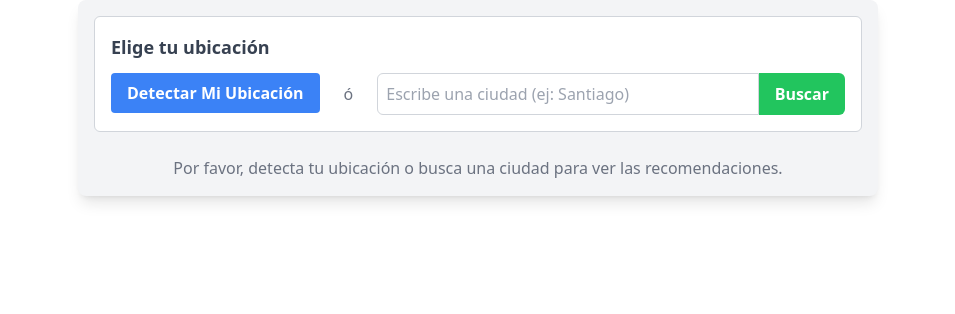
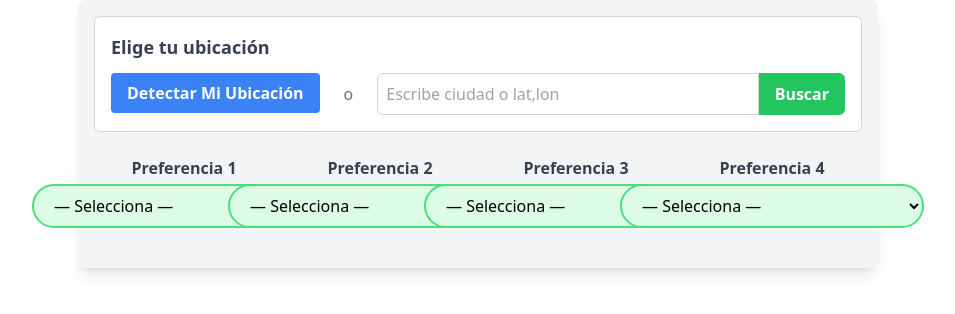
Before and after one commit to sebargith/Proyecto_IS2, a React (Vite) app: page / in a window 1280 px wide. Shown: the top 314 px of the page, without its empty margins (162-1117 px from the left). Built offline with nearby package versions, Linux system fonts and the light colour scheme.

Commit message:
Listas desplegables -Versión inicial
Se agrega un nuevo componente para mostrar las preferencias como listas desplegables

```diff
--- a/src/App.tsx
+++ b/src/App.tsx
@@ -1,100 +1,115 @@
-// App.tsx
 import React, { useState, useCallback } from 'react';
 import profiles, { Profile } from './profiles';
 import Recomendacion from './recomendations';
 
+import ProfileSelect from './components/ProfileSelect';
 import { useWeather } from './hooks/useWeather';
 import WeatherWidget from './components/WeatherWidget';
 
+// Etiquetas de listas despleglables
+const LABELS = ['Preferencia 1', 'Preferencia 2', 'Preferencia 3', 'Preferencia 4'];
+
 const App: React.FC = () => {
-  const [selectedProfiles, setSelectedProfiles] = useState<Profile[]>([]);
+  // Estado de ubicación
   const [locationQuery, setLocationQuery] = useState<string | null>(null);
-  const [manualLocationInput, setManualLocationInput] = useState<string>('');
+  const [manualInput, setManualInput] = useState('');
   const [geoError, setGeoError] = useState<string | null>(null);
-  const [isDetectingLocation, setIsDetectingLocation] = useState<boolean>(false);
+  const [detecting, setDetecting] = useState(false);
 
-  const { condiciones, isLoading: isLoadingWeather, error: weatherError } = useWeather(locationQuery);
+  // hook del clima
+  const { condiciones, isLoading: loadingWeather, error: weatherError } =
+    useWeather(locationQuery);
 
-  const handleProfileToggle = (profile: Profile) => {
-    setSelectedProfiles(prev =>
-      prev.includes(profile)
-        ? prev.filter(p => p.id !== profile.id)
-        : [...prev, profile]
+  // Estado de perfiles
+  const [slots, setSlots] = useState<string[]>(['', '', '', '']);
+
+  const handleSlotChange = (index: number, newId: string) =>
+    setSlots(prev => {
+      const next = [...prev];
+      next[index] = newId;
+      return next;
+    });
+
+  // Perfiles únicos seleccionados
+  const perfilesElegidos: Profile[] = Array.from(
+    new Set(
+      slots
+        .filter(Boolean) // quita strings vacíos
+        .map(id => profiles.find(p => p.id.toString() === id)!)
+    )
   );
-  };
 
+  // Geolocalización
   const handleDetectLocation = useCallback(() => {
     if (!navigator.geolocation) {
       setGeoError('Tu navegador no soporta geolocalización.');
       return;
     }
 
-    setIsDetectingLocation(true);
+    setDetecting(true);
     setGeoError(null);
     setLocationQuery(null);
 
     navigator.geolocation.getCurrentPosition(
-      (position) => {
-        const { latitude, longitude } = position.coords;
+      ({ coords: { latitude, longitude } }) => {
         setLocationQuery(`${latitude},${longitude}`);
-        setIsDetectingLocation(false);
+        setDetecting(false);
       },
-      (error) => {
-        console.error("Error de Geolocalización:", error);
-        let message = 'No se pudo obtener la ubicación.';
+      error => {
+        let msg = 'No se pudo obtener la ubicación.';
         switch (error.code) {
           case error.PERMISSION_DENIED:
-            message = "Permiso de ubicación denegado.";
+            msg = 'Permiso de ubicación denegado.';
             break;
           case error.POSITION_UNAVAILABLE:
-            message = "Información de ubicación no disponible.";
+            msg = 'Posición no disponible.';
             break;
           case error.TIMEOUT:
-            message = "Se agotó el tiempo de espera para obtener la ubicación.";
+            msg = 'Se agotó el tiempo de espera.';
             break;
         }
-        setGeoError(message);
-        setIsDetectingLocation(false);
+        setGeoError(msg);
+        setDetecting(false);
       }
     );
   }, []);
 
-  const handleManualLocationChange = (event: React.ChangeEvent<HTMLInputElement>) => {
-    setManualLocationInput(event.target.value);
-  };
-
-  const handleManualLocationSubmit = (event: React.FormEvent<HTMLFormElement>) => {
-    event.preventDefault();
-    if (manualLocationInput.trim()) {
-      setLocationQuery(manualLocationInput.trim());
+  // Poner localización manualmente
+  const handleSubmitCity = (e: React.FormEvent<HTMLFormElement>) => {
+    e.preventDefault();
+    if (manualInput.trim()) {
+      setLocationQuery(manualInput.trim());
       setGeoError(null);
     }
   };
 
   return (
     <>
+      {/* Widget de clima*/}
       {condiciones && <WeatherWidget condiciones={condiciones} />}
 
       <div className="w-[800px] mx-auto p-4 bg-gray-100 shadow-lg rounded-lg">
+        {/*Tarjeta de ubicación */}
         <div className="mb-6 p-4 border border-gray-300 rounded-md bg-white">
           <h2 className="text-lg font-semibold mb-3 text-gray-700">Elige tu ubicación</h2>
+
           <div className="flex flex-col sm:flex-row gap-4 items-start">
             <button
               onClick={handleDetectLocation}
-              disabled={isDetectingLocation}
+              disabled={detecting}
               className="bg-blue-500 hover:bg-blue-700 text-white font-bold py-2 px-4 rounded disabled:opacity-50 disabled:cursor-not-allowed whitespace-nowrap"
             >
-              {isDetectingLocation ? 'Detectando...' : 'Detectar Mi Ubicación'}
+              {detecting ? 'Detectando…' : 'Detectar Mi Ubicación'}
             </button>
 
-            <span className="hidden sm:inline self-center text-gray-500 mx-2">ó</span>
+            <span className="hidden sm:inline self-center text-gray-500 mx-2">o</span>
 
-            <form onSubmit={handleManualLocationSubmit} className="flex flex-grow w-full sm:w-auto">
+            <form onSubmit={handleSubmitCity} className="flex flex-grow w-full sm:w-auto">
               <input
                 type="text"
-                value={manualLocationInput}
-                onChange={handleManualLocationChange}
-                placeholder="Escribe una ciudad (ej: Santiago)"
+                value={manualInput}
+                onChange={e => setManualInput(e.target.value)}
+                placeholder="Escribe ciudad o lat,lon"
                 className="flex-grow p-2 border border-gray-300 rounded-l-md focus:outline-none focus:ring-2 focus:ring-blue-500"
               />
               <button
@@ -105,65 +120,59 @@ const App: React.FC = () => {
               </button>
             </form>
           </div>
+
           {geoError && <p className="text-red-600 mt-2 text-sm">{geoError}</p>}
-          {locationQuery && !isDetectingLocation && (
-            <p className="text-gray-600 mt-2 text-sm">Mostrando clima para: <span className="font-medium">{locationQuery.includes(',') ? 'Ubicación detectada' : locationQuery}</span></p>
+          {locationQuery && !detecting && (
+            <p className="text-gray-600 mt-2 text-sm">
+              Mostrando clima para&nbsp;
+              {locationQuery.includes(',') ? 'ubicación detectada' : locationQuery}
+            </p>
           )}
         </div>
 
-        {locationQuery && (
-          <>
-            {isLoadingWeather && <p className="text-center text-gray-600 my-4">Cargando clima...</p>}
-            {weatherError && <p className="text-center text-red-600 my-4">Error al cargar clima: {weatherError}</p>}
-
-            {condiciones && !weatherError && (
-              <div className="bg-white p-4 rounded-md shadow">
-                <div className="mb-4">
-                  <h3 className="text-md font-semibold mb-2 text-gray-800">Selecciona Perfiles:</h3>
-                  {profiles.map(profile => (
-                    <label key={profile.id} className="flex items-center mb-2 cursor-pointer">
-                      <input
-                        type="checkbox"
-                        checked={selectedProfiles.includes(profile)}
-                        onChange={() => handleProfileToggle(profile)}
-                        className="mr-2 h-4 w-4 text-blue-600 border-gray-300 rounded focus:ring-blue-500"
+        {/* Cuatro listas desplegables en una fila */}
+        <div className="grid grid-cols-2 md:grid-cols-4 gap-4 mb-6 place-items-center">
+          {LABELS.map((lbl, idx) => (
+            <ProfileSelect
+              key={idx}
+              label={lbl}
+              perfiles={profiles}
+              value={slots[idx]}
+              onChange={val => handleSlotChange(idx, val)}
             />
-                      <span className="text-gray-700">{profile.name}</span>
-                    </label>
           ))}
         </div>
 
-                {selectedProfiles.length > 0 && (
-                  <div>
-                    <h3 className="text-lg font-semibold mb-3 text-gray-800 border-t pt-4 mt-4">Recomendaciones:</h3>
-                    {selectedProfiles.map(profile => (
-                      <div key={profile.id} className="mb-4">
-                        <h4 className="text-md font-medium text-gray-700 mb-2">{profile.name}</h4>
-                        {profile.activities.length > 0 ? (
-                          <div className="space-y-3">
-                            {profile.activities.map((actividad, idx) => (
+        {/*Mensajes de carga / error del clima */}
+        {locationQuery && loadingWeather && (
+          <p className="text-center text-gray-600 my-4">Cargando clima…</p>
+        )}
+        {locationQuery && weatherError && (
+          <p className="text-center text-red-600 my-4">Error al cargar clima: {weatherError}</p>
+        )}
+
+        {/*Recomendaciones */}
+        {condiciones && perfilesElegidos.length > 0 && (
+          perfilesElegidos.map(profile => (
+            <div key={profile.id} className="mb-6">
+              <h3 className="text-md font-medium text-gray-800 mb-2">{profile.name}</h3>
+
+              <div className="space-y-2">
+                {profile.activities.map((actividad, i) => (
                   <Recomendacion
-                                key={`${profile.id}-${idx}`}
+                    key={`${profile.id}-${i}`}
                     actividad={actividad}
                     condiciones={condiciones}
                   />
                 ))}
               </div>
-                        ) : (
-                          <p className="text-gray-600 text-sm">No hay actividades sugeridas para este perfil.</p>
-                        )}
             </div>
-                    ))}
-                  </div>
-                )}
-              </div>
-            )}
-          </>
+          ))
         )}
 
-        {!locationQuery && !isDetectingLocation && (
-          <p className="text-center text-gray-500 mt-6">
-            Por favor, detecta tu ubicación o busca una ciudad para ver las recomendaciones.
+        {condiciones && perfilesElegidos.length === 0 && (
+          <p className="text-center text-gray-600 mt-4">
+            Selecciona al menos un perfil en las listas de arriba.
           </p>
         )}
       </div>
--- /dev/null
+++ b/src/components/ProfileSelect.tsx
@@ -0,0 +1,33 @@
+import React from 'react';
+import { Profile } from '../profiles';
+
+interface Props {
+  // textos "preferencia 1,2,3,4"
+  label: string;
+  // Para que las opciones sean iguales en la selección
+  perfiles: Profile[];
+  //ID del perfil
+  value: string;
+  // Devuelve el nuego ID al componente padre
+  onChange: (newId: string) => void;
+}
+
+const ProfileSelect: React.FC<Props> = ({ label, perfiles, value, onChange }) => (
+  <div className="flex flex-col items-center">
+    <span className="mb-1 font-semibold text-gray-700">{label}</span>
+
+    <select
+      value={value}
+      onChange={e => onChange(e.target.value)}
+      className="px-4 py-2 rounded-full border-2 border-green-400 bg-green-100
+                 hover:bg-green-200 focus:outline-none focus:ring-2 focus:ring-green-500"
+    >
+      <option value="">— Selecciona —</option>
+      {perfiles.map(p => (
+        <option key={p.id} value={p.id}>{p.name}</option>
+      ))}
+    </select>
+  </div>
+);
+
+export default ProfileSelect;
```
Lines whose indentation alone changed are shown as unchanged.
